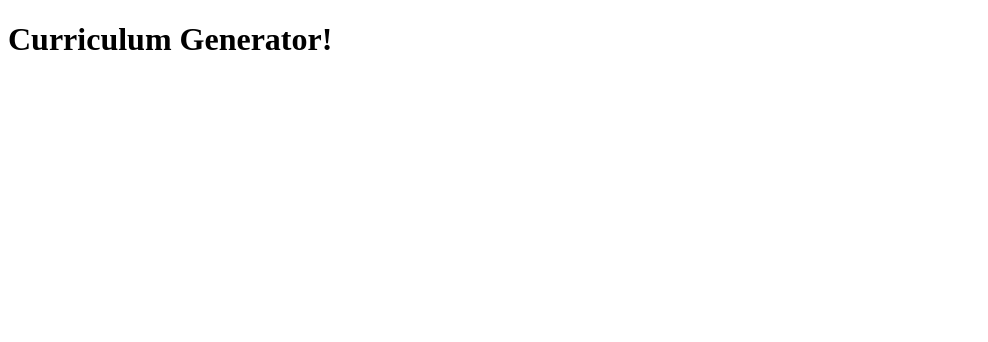
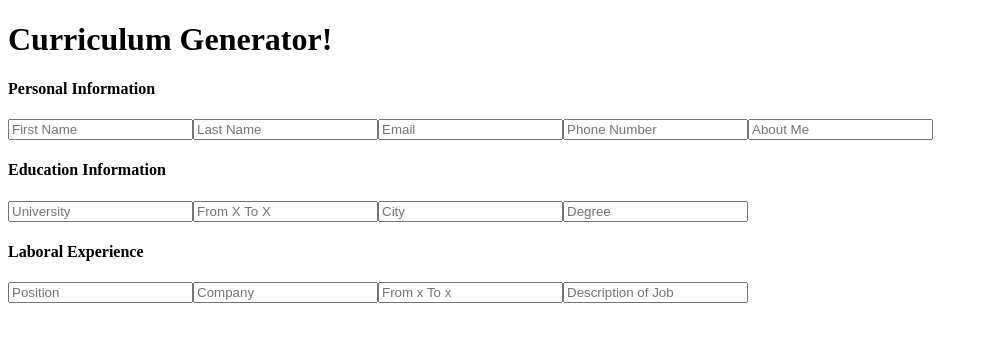
Before and after one commit to Flo-314/cv-app, a React (Create React App) app: page / in a window 1280 px wide. Shown: the top 342 px of the page, without its empty margins (0-988 px from the left). Built offline with nearby package versions, Linux system fonts and the light colour scheme.

Commit message:
Basic components with basic info added

```diff
--- a/src/App.js
+++ b/src/App.js
@@ -1,9 +1,11 @@
-import React from 'react';
-
+import React from "react";
+import PersonalInfo from "./components/PersonalInfo";
+import EducationInfo from "./components/EducationInfo";
+import LaboralInfo from "./components/LaboralInfo";
 class App extends React.Component {
   constructor(props) {
     super(props);
-    this.state = {  }
+    this.state = {};
   }
   render() {
     return (
@@ -12,7 +14,11 @@ class App extends React.Component {
           <h1>Curriculum Generator!</h1>
         </header>
         <main>
-            <div id="generator-container"></div>
+          <div id="generator-container">
+            <PersonalInfo />
+            <EducationInfo />
+            <LaboralInfo />
+          </div>
           <div id="prev-container"></div>
         </main>
       </div>
--- a/src/components/EducationInfo.js
+++ b/src/components/EducationInfo.js
@@ -1,15 +1,24 @@
-import React from 'react';
+import React from "react";
 
-class PersonalInfo extends React.Component {
-    constructor(props) {
-        super(props);
-        this.state = {  }
-    }
-    render() {
-        return (<div>
+class EducationInfo extends React.Component {
+  constructor(props) {
+    super(props);
+    this.state = {};
+  }
+  render() {
+    return (
+      <div>
+        <h4>Education Information</h4>
 
-        </div>  );
-    }
+        <form>
+          <input type="text" name="university" placeholder="University"></input>
+          <input type="text" name="dates" placeholder="From X To X"></input>
+          <input type="text" name="city" placeholder="City"></input>
+          <input type="text" name="degree" placeholder="Degree"></input>
+        </form>
+      </div>
+    );
+  }
 }
 
-export default PersonalInfo;
+export default EducationInfo;
--- /dev/null
+++ b/src/components/LaboralInfo.js
@@ -0,0 +1,24 @@
+import React from "react";
+
+class LaboralInfo extends React.Component {
+  constructor(props) {
+    super(props);
+    this.state = {};
+  }
+  render() {
+    return (
+      <div>
+        <h4>Laboral Experience</h4>
+
+        <form>
+          <input type="text" name="position" placeholder="Position"></input>
+          <input type="text" name="company" placeholder="Company"></input>
+          <input type="text" name="dates" placeholder="From x To x"></input>
+          <input type="text" name="jobDescription" placeholder="Description of Job"></input>
+        </form>
+      </div>
+    );
+  }
+}
+
+export default LaboralInfo;
--- a/src/components/PersonalInfo.js
+++ b/src/components/PersonalInfo.js
@@ -1,15 +1,25 @@
-import React from 'react';
+import React from "react";
 
 class PersonalInfo extends React.Component {
-    constructor(props) {
-        super(props);
-        this.state = {  }
-    }
-    render() {
-        return (<div>
+  constructor(props) {
+    super(props);
+    this.state = {};
+  }
+  render() {
+    return (
+      <div id="PersonalInfo-container">
+        <h4>Personal Information</h4>
 
-        </div>  );
-    }
+        <form>
+          <input type="text" name="firstname" placeholder="First Name"></input>
+          <input type="text" name="lastname" placeholder="Last Name"></input>
+          <input type="text" name="email" placeholder="Email"></input>
+          <input type="text"  name="phonenumber" placeholder="Phone Number"></input>
+          <input type="text" name="about" placeholder="About Me"></input>
+        </form>
+      </div>
+    );
+  }
 }
 
 export default PersonalInfo;
```
Also changed, not shown: src/components/ExperienceInfo.js (deleted, +0 -15 lines). Lines whose indentation alone changed are shown as unchanged.
